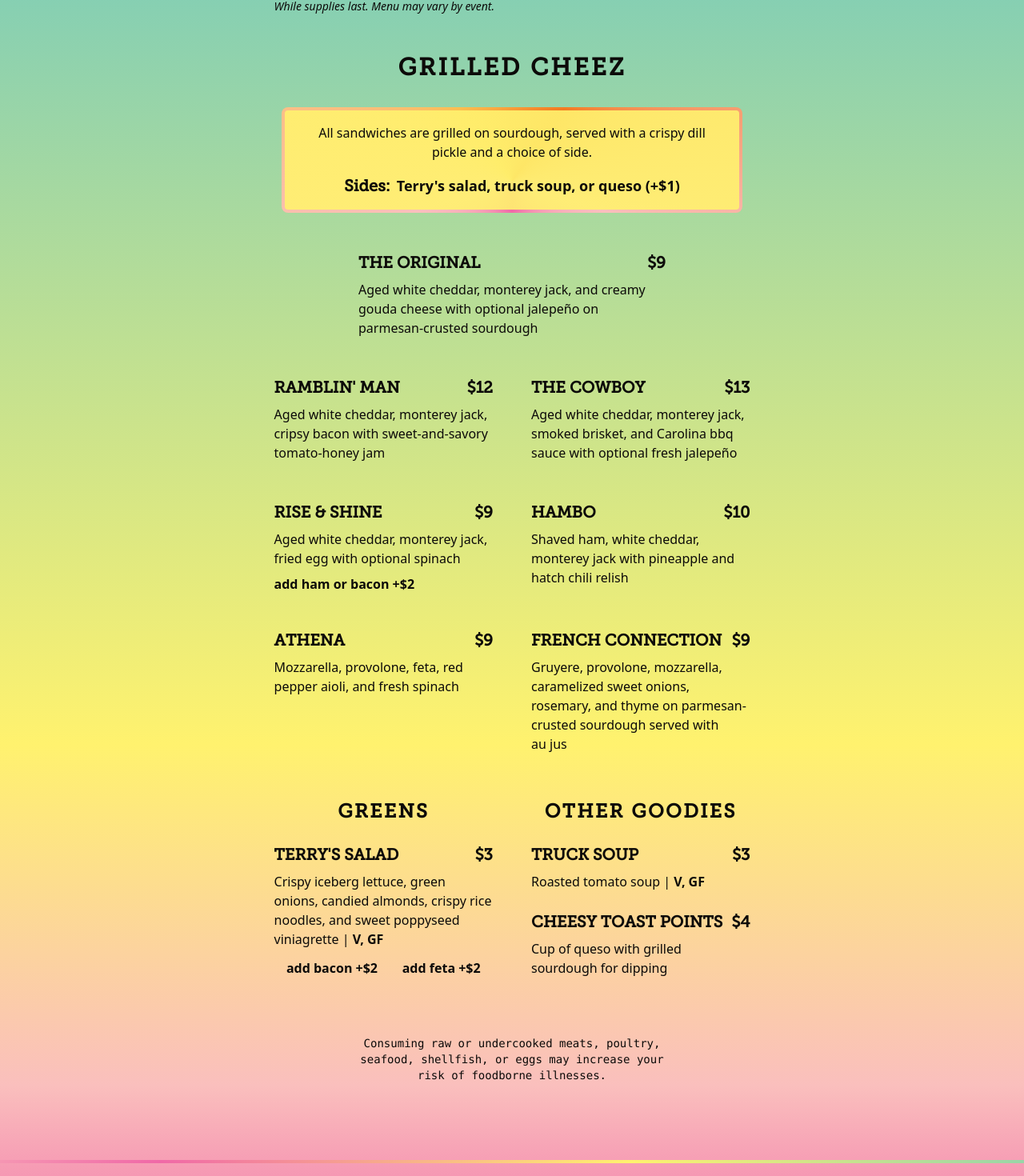
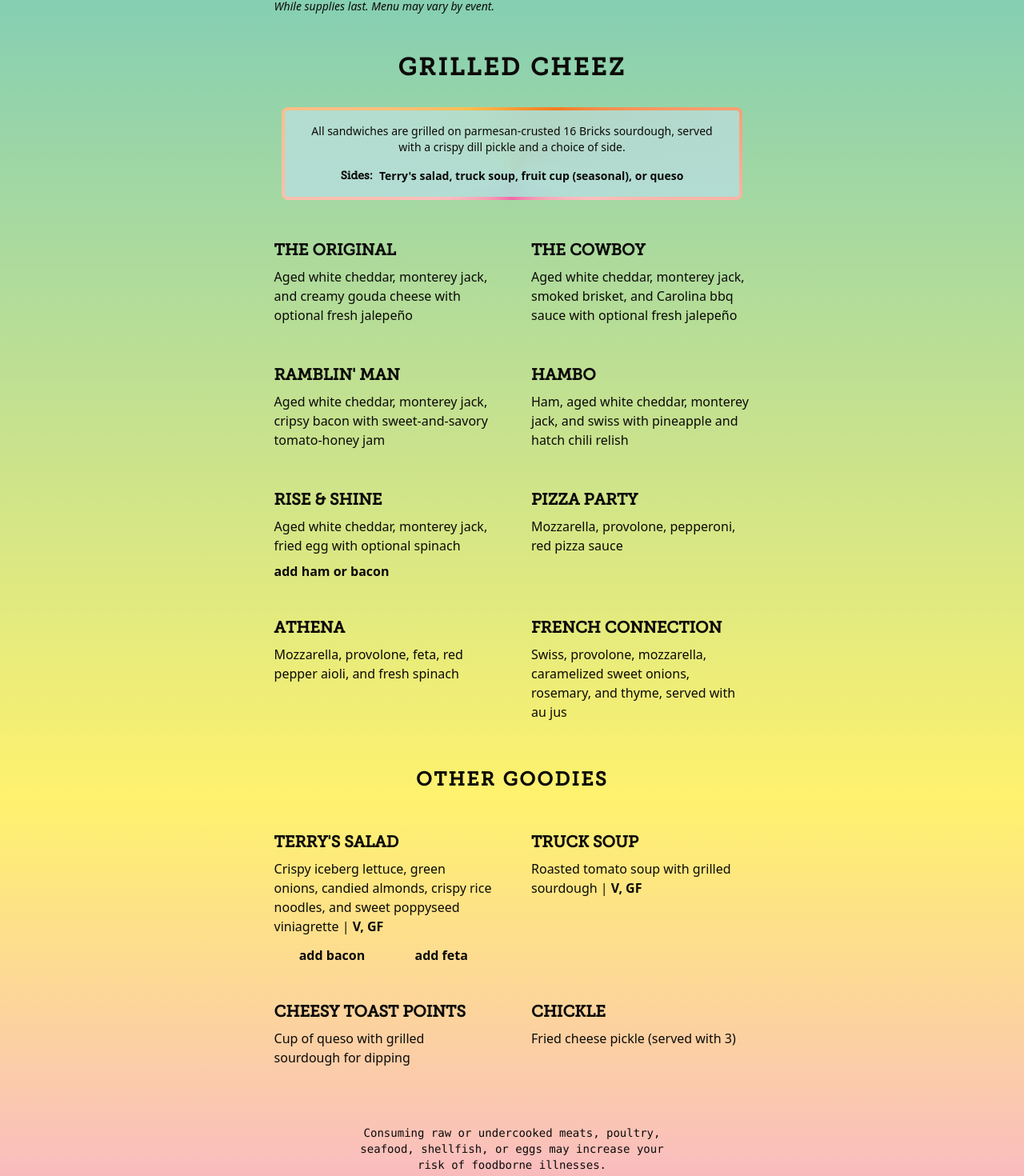
Before and after one commit to ryangclark/cheeztheday.com, a SvelteKit app: page /menu in a window 1280 px wide. Shown: the part 174-1644 px from the top of the page at 80% size. Built offline with nearby package versions, Linux system fonts and the light colour scheme.

Commit message:
2024 menu updates; changes box background from yellow to teal

```diff
--- a/src/app.css
+++ b/src/app.css
@@ -19,6 +19,7 @@
 		--ctd-orange-light: 253 190 79;
 		--ctd-pink-dark: 240 105 167;
 		--ctd-pink-light: 250 191 189;
+		--ctd-teal: 171 224 215;
 		--ctd-yellow: 255 242 110;
 
 		/* The CTD gradient, baybee! */
@@ -45,8 +46,8 @@
 
 		background:
 			linear-gradient(
-					rgb(var(--ctd-yellow) / 0.9),
-					rgb(var(--ctd-yellow) / 0.9)
+					rgb(var(--ctd-teal) / 0.9),
+					rgb(var(--ctd-teal) / 0.9)
 				)
 				padding-box,
 			var(--gradient) border-box;
--- a/src/routes/(has-nav)/menu/+page.svelte
+++ b/src/routes/(has-nav)/menu/+page.svelte
@@ -11,16 +11,16 @@
 	Grilled Cheez
 </h2>
 <div
-	class="ctd-gradient-border mx-auto mb-6 mt-8 px-2 py-4 md:max-w-xl md:px-8"
+	class="ctd-gradient-border mx-auto mb-6 mt-8 px-2 py-4 text-sm md:max-w-xl md:px-8"
 >
 	<p class="text-center">
-		All sandwiches are grilled on sourdough, served with a crispy dill pickle
-		and a choice of side.
+		All sandwiches are grilled on parmesan-crusted 16 Bricks sourdough, served
+		with a crispy dill pickle and a choice of side.
 	</p>
 	<div class="mt-4 flex flex-col justify-center md:flex-row md:gap-2">
-		<h3 class="font-museo text-lg font-bold md:text-xl">Sides:</h3>
-		<p class="font-semibold md:text-lg">
-			Terry's salad, truck soup, or queso (+$1)
+		<h3 class="font-museo font-bold">Sides:</h3>
+		<p class="font-semibold">
+			Terry's salad, truck soup, fruit cup (seasonal), or queso
 		</p>
 	</div>
 </div>
@@ -28,16 +28,29 @@
 <div
 	class="mx-auto grid max-w-3xl grid-flow-row gap-x-12 gap-y-4 md:grid-cols-2"
 >
-	<div class="mx-auto max-w-sm md:col-span-2">
+	<div class="mx-auto max-w-sm">
 		<div
 			class="mb-2 mt-6 flex justify-between font-museo text-xl font-bold uppercase"
 		>
 			<h3>The Original</h3>
-			<p>$9</p>
+			<p></p>
 		</div>
 		<p class="my-2">
 			Aged white cheddar, monterey jack, and creamy gouda cheese with optional
-			jalepeño on parmesan-crusted sourdough
+			fresh jalepeño
+		</p>
+	</div>
+
+	<div>
+		<div
+			class="mb-2 mt-6 flex justify-between font-museo text-xl font-bold uppercase"
+		>
+			<h3>The Cowboy</h3>
+			<p></p>
+		</div>
+		<p class="my-2">
+			Aged white cheddar, monterey jack, smoked brisket, and Carolina bbq sauce
+			with optional fresh jalepeño
 		</p>
 	</div>
 
@@ -46,7 +59,7 @@
 			class="mb-2 mt-6 flex justify-between font-museo text-xl font-bold uppercase"
 		>
 			<h3>Ramblin' Man</h3>
-			<p>$12</p>
+			<p></p>
 		</div>
 		<p class="my-2">
 			Aged white cheddar, monterey jack, cripsy bacon with sweet-and-savory
@@ -58,12 +71,12 @@
 		<div
 			class="mb-2 mt-6 flex justify-between font-museo text-xl font-bold uppercase"
 		>
-			<h3>The Cowboy</h3>
-			<p>$13</p>
+			<h3>Hambo</h3>
+			<p></p>
 		</div>
 		<p class="my-2">
-			Aged white cheddar, monterey jack, smoked brisket, and Carolina bbq sauce
-			with optional fresh jalepeño
+			Ham, aged white cheddar, monterey jack, and swiss with pineapple and hatch
+			chili relish
 		</p>
 	</div>
 
@@ -72,25 +85,22 @@
 			class="mb-2 mt-6 flex justify-between font-museo text-xl font-bold uppercase"
 		>
 			<h3>Rise & Shine</h3>
-			<p>$9</p>
+			<p></p>
 		</div>
 		<p class="my-2">
 			Aged white cheddar, monterey jack, fried egg with optional spinach
 		</p>
-		<p class="my-1 font-semibold">add ham or bacon +$2</p>
+		<p class="my-1 font-semibold">add ham or bacon</p>
 	</div>
 
 	<div>
 		<div
 			class="mb-2 mt-6 flex justify-between font-museo text-xl font-bold uppercase"
 		>
-			<h3>Hambo</h3>
-			<p>$10</p>
+			<h3>Pizza Party</h3>
+			<p></p>
 		</div>
-		<p class="my-2">
-			Shaved ham, white cheddar, monterey jack with pineapple and hatch chili
-			relish
-		</p>
+		<p class="my-2">Mozzarella, provolone, pepperoni, red pizza sauce</p>
 	</div>
 
 	<div>
@@ -98,7 +108,7 @@
 			class="mb-2 mt-6 flex justify-between font-museo text-xl font-bold uppercase"
 		>
 			<h3>Athena</h3>
-			<p>$9</p>
+			<p></p>
 		</div>
 		<p class="my-2">
 			Mozzarella, provolone, feta, red pepper aioli, and fresh spinach
@@ -110,26 +120,26 @@
 			class="mb-2 mt-6 flex justify-between font-museo text-xl font-bold uppercase"
 		>
 			<h3>French Connection</h3>
-			<p>$9</p>
+			<p></p>
 		</div>
 		<p class="my-2">
-			Gruyere, provolone, mozzarella, caramelized sweet onions, rosemary, and
-			thyme on parmesan-crusted sourdough served with au&nbsp;jus
+			Swiss, provolone, mozzarella, caramelized sweet onions, rosemary, and
+			thyme, served with au&nbsp;jus
 		</p>
 	</div>
 
+	<h2
+		class="col-span-2 mb-2 mt-8 text-center font-museo text-2xl font-bold uppercase tracking-widest"
+	>
+		Other Goodies
+	</h2>
+
 	<div>
-		<h2
-			class="mb-2 mt-8 text-center font-museo text-2xl font-bold uppercase tracking-widest"
-		>
-			Greens
-		</h2>
-
 		<div
 			class="mb-2 mt-6 flex justify-between font-museo text-xl font-bold uppercase"
 		>
 			<h3>Terry's Salad</h3>
-			<p>$3</p>
+			<p></p>
 		</div>
 		<p class="my-2">
 			Crispy iceberg lettuce, green onions, candied almonds, crispy rice
@@ -138,37 +148,47 @@
 			>
 		</p>
 		<div class="flex justify-around">
-			<p class="my-1 font-semibold">add bacon +$2</p>
-			<p class="my-1 font-semibold">add feta +$2</p>
+			<p class="my-1 font-semibold">add bacon</p>
+			<p class="my-1 font-semibold">add feta</p>
 		</div>
 	</div>
 
 	<div>
-		<h2
-			class="mb-2 mt-8 text-center font-museo text-2xl font-bold uppercase tracking-widest"
-		>
-			Other Goodies
-		</h2>
-
 		<div
 			class="mb-2 mt-6 flex justify-between font-museo text-xl font-bold uppercase"
 		>
 			<h3>Truck Soup</h3>
-			<p>$3</p>
+			<p></p>
 		</div>
+
 		<p class="my-2">
-			Roasted tomato soup | <span class="font-bold">V, GF</span>
+			Roasted tomato soup with grilled sourdough | <span class="font-bold"
+				>V, GF</span
+			>
 		</p>
+	</div>
 
+	<div>
 		<div
 			class="mb-2 mt-6 flex justify-between font-museo text-xl font-bold uppercase"
 		>
 			<h3>Cheesy Toast Points</h3>
-			<p>$4</p>
+			<p></p>
 		</div>
 		<p class="my-2">Cup of queso with grilled sourdough for dipping</p>
 	</div>
+
+	<div>
+		<div
+			class="mb-2 mt-6 flex justify-between font-museo text-xl font-bold uppercase"
+		>
+			<h3>Chickle</h3>
+			<p></p>
+		</div>
+		<p class="my-2">Fried cheese pickle (served with 3)</p>
+	</div>
 </div>
+<!-- </div> -->
 
 <div class="mx-4 mb-8 mt-16 flex justify-center">
 	<p class="max-w-sm font-mono text-sm lg:text-center">
--- a/tailwind.config.js
+++ b/tailwind.config.js
@@ -11,6 +11,7 @@ export default {
 				'ctd-orange-light': 'rgb(var(--ctd-orange-light) / <alpha-value>)',
 				'ctd-pink-dark': 'rgb(var(--ctd-pink-dark) / <alpha-value>)',
 				'ctd-pink-light': 'rgb(var(--ctd-pink-light) / <alpha-value>)',
+				'ctd-teal': 'rgb(var(--ctd-teal) / <alpha-value>)',
 				'ctd-yellow': 'rgb(var(--ctd-yellow) / <alpha-value>)',
 			},
 			fontFamily: {
```
